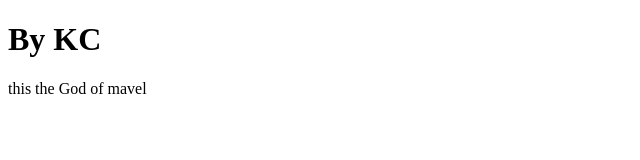
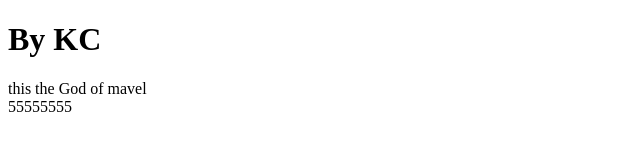
Before and after one commit to pythonsolar/Test-GitHub, a plain HTML site: page index.html in a window 1280 px wide. Shown: the full height of the page, 0-640 px from the left. Drawn offline with Linux system fonts and the light colour scheme.

Commit message:
add footer
add footer kub

```diff
--- a/index.html
+++ b/index.html
@@ -10,5 +10,8 @@
     <main>
         this the God of mavel
     </main>
+    <footer>
+        55555555
+    </footer>
 </body>
 </html>
```
